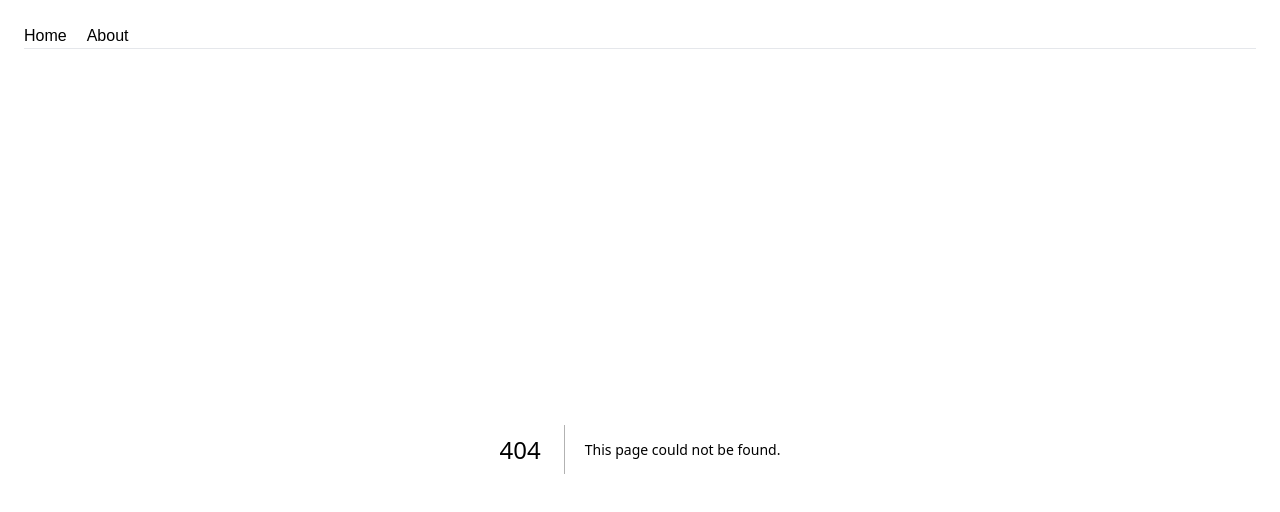
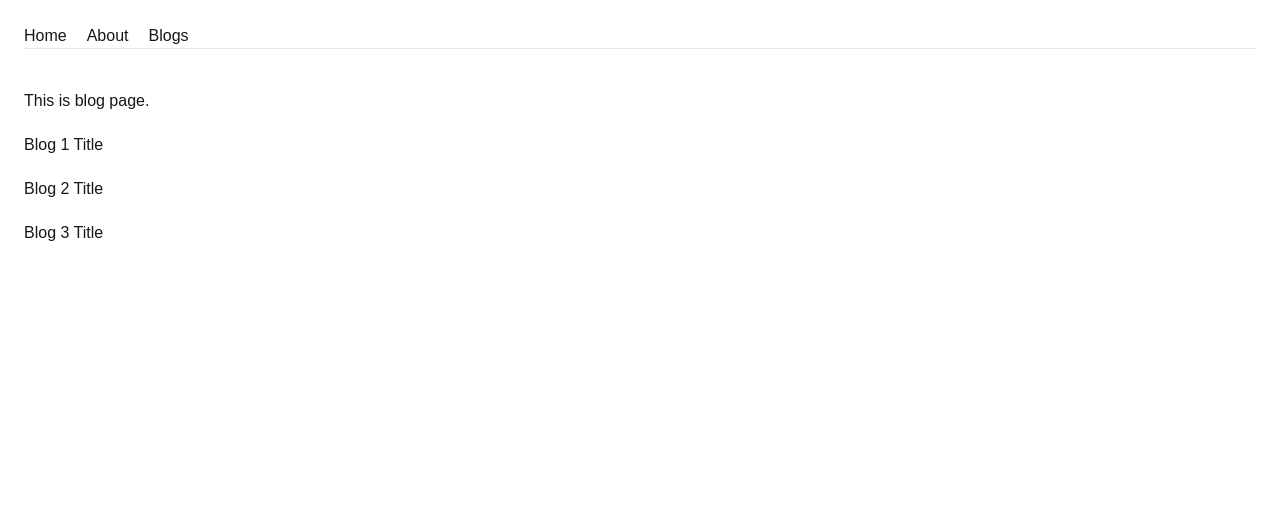
Before and after one commit to ALIF-AL-RAZI/next-begin, a Next.js app: page /blogs in a window 1280 px wide. Before the commit this address had no page. Shown: the top 512 px of the page. Built offline with nearby package versions, Linux system fonts and the light colour scheme.

Commit message:
dynamic routing

```diff
--- /dev/null
+++ b/app/blogs/[id]/page.jsx
@@ -0,0 +1,15 @@
+import React from 'react'
+
+const BlogPage = ({params}) => {
+    const {id} = params;
+  return (
+    <div>
+        <ul>
+            <li className='mt-10'>ID: {id}</li>
+
+        </ul>
+    </div>
+  )
+}
+
+export default BlogPage
--- /dev/null
+++ b/app/blogs/page.jsx
@@ -0,0 +1,39 @@
+import Link from 'next/link'
+import React from 'react'
+
+const Blogs = () => {
+
+  const blogs = [
+    {
+      id: 1,
+      title: 'Blog 1 Title',
+      desc: 'Blog 1 Desc',
+    },
+    {
+      id: 2,
+      title: 'Blog 2 Title',
+      desc: 'Blog 2 Desc',
+    },
+    {
+      id: 3,
+      title: 'Blog 3 Title',
+      desc: 'Blog 3 Desc',
+    },
+  ]
+
+  return (
+    <div className='mt-10'>
+      <div>This is blog page.</div>
+      <ul>
+        {blogs.map((blog)=>(
+          <li key={blog.id} className='mt-5'>
+            <Link href={`/blogs/${blog.id}`}>
+              {blog.title}
+            </Link>
+          </li>))}
+      </ul>
+    </div>
+  )
+}
+
+export default Blogs
--- a/app/layout.js
+++ b/app/layout.js
@@ -28,6 +28,7 @@ export default function RootLayout({ children }) {
           <ul className="flex gap-5">
             <li><Link href='/'>Home</Link></li>
             <li><Link href='/About'>About</Link></li>
+            <li><Link href='/blogs'>Blogs</Link></li>
           </ul>
         </nav>
         <hr/>
```
